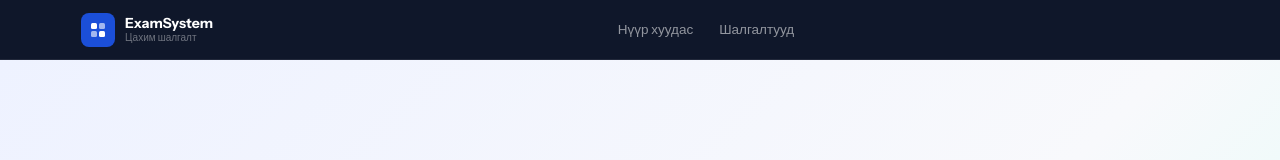
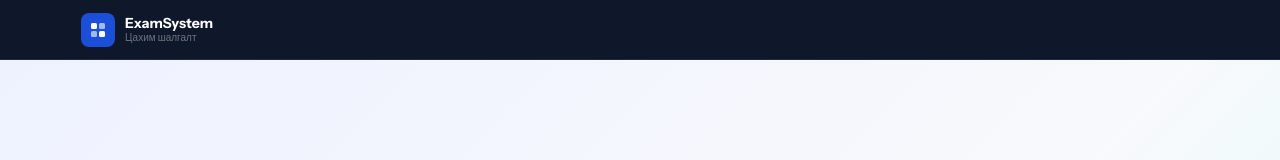
Before and after one commit to azula2580/exam_frontend, a React (Vite) app: page /exam_frontend/login in a window 1280 px wide. Shown: the top 160 px of the page. Built offline with nearby package versions, Linux system fonts and the light colour scheme.

Commit message:
Update Header.jsx

```diff
--- a/src/pages/Header.jsx
+++ b/src/pages/Header.jsx
@@ -22,6 +22,7 @@ export default function Header() {
   const dropRef = useRef(null)
 
   const user = JSON.parse(localStorage.getItem('user') || '{}')
+  const isLoggedIn = !!localStorage.getItem('token') && !!user?.role  // ✅
   const initials  = (user.lastname?.[0] || '') + (user.firstname?.[0] || '')
   const fullName  = `${user.lastname || ''} ${user.firstname || ''}`.trim()
   const roleLabel = user.role === 'admin' ? 'Админ' : user.role === 'teacher' ? 'Багш' : 'Оюутан'
@@ -52,7 +53,8 @@ export default function Header() {
     }}>
       <div className="container" style={{ height:'100%', display:'flex', alignItems:'center', justifyContent:'space-between' }}>
 
-        <Link to="/" style={{ display:'flex', alignItems:'center', gap:10, textDecoration:'none' }}>
+        {/* Logo */}
+        <Link to={isLoggedIn ? '/' : '/login'} style={{ display:'flex', alignItems:'center', gap:10, textDecoration:'none' }}>
           <div style={{
             width:34, height:34, background:'var(--blue)', borderRadius:8,
             display:'flex', alignItems:'center', justifyContent:'center', flexShrink:0,
@@ -70,7 +72,8 @@ export default function Header() {
           </div>
         </Link>
 
-        {/* Nav */}
+        {/* ✅ Зөвхөн нэвтэрсэн үед nav харагдана */}
+        {isLoggedIn && (
           <nav style={{ display:'flex', alignItems:'center', gap:2 }}>
             {nav.map(n => (
               <Link key={n.path} to={n.path} style={{
@@ -86,8 +89,9 @@ export default function Header() {
               </Link>
             ))}
           </nav>
+        )}
 
-        {/* Right */}
+        {isLoggedIn ? (
           <div style={{ display:'flex', alignItems:'center', gap:10 }}>
             {['teacher','admin'].includes(user?.role) && (
               <Link to="/exams/create" className="btn btn-primary btn-sm">
@@ -95,7 +99,6 @@ export default function Header() {
               </Link>
             )}
 
-          {user?.role && (
             <div ref={dropRef} style={{ position:'relative' }}>
               <button onClick={() => setDropOpen(p => !p)} style={{
                 display:'flex', alignItems:'center', gap:8,
@@ -145,7 +148,7 @@ export default function Header() {
                     <div style={{ fontSize:11.5, color:'rgba(255,255,255,0.4)', marginTop:2 }}>{user.email}</div>
                   </div>
 
-                  {['teacher','admin'].includes(user?.role) && [
+                  {[
                     { to:'/profile',   icon:'👤', label:'Хувийн мэдээлэл' },
                     { to:'/dashboard', icon:'📊', label:'Хянах самбар' },
                   ].map(item => (
@@ -176,8 +179,10 @@ export default function Header() {
                 </div>
               )}
             </div>
+          </div>
+        ) : (
+          <div />
         )}
-        </div>
       </div>
     </header>
   )
```
Lines whose indentation alone changed are shown as unchanged.
